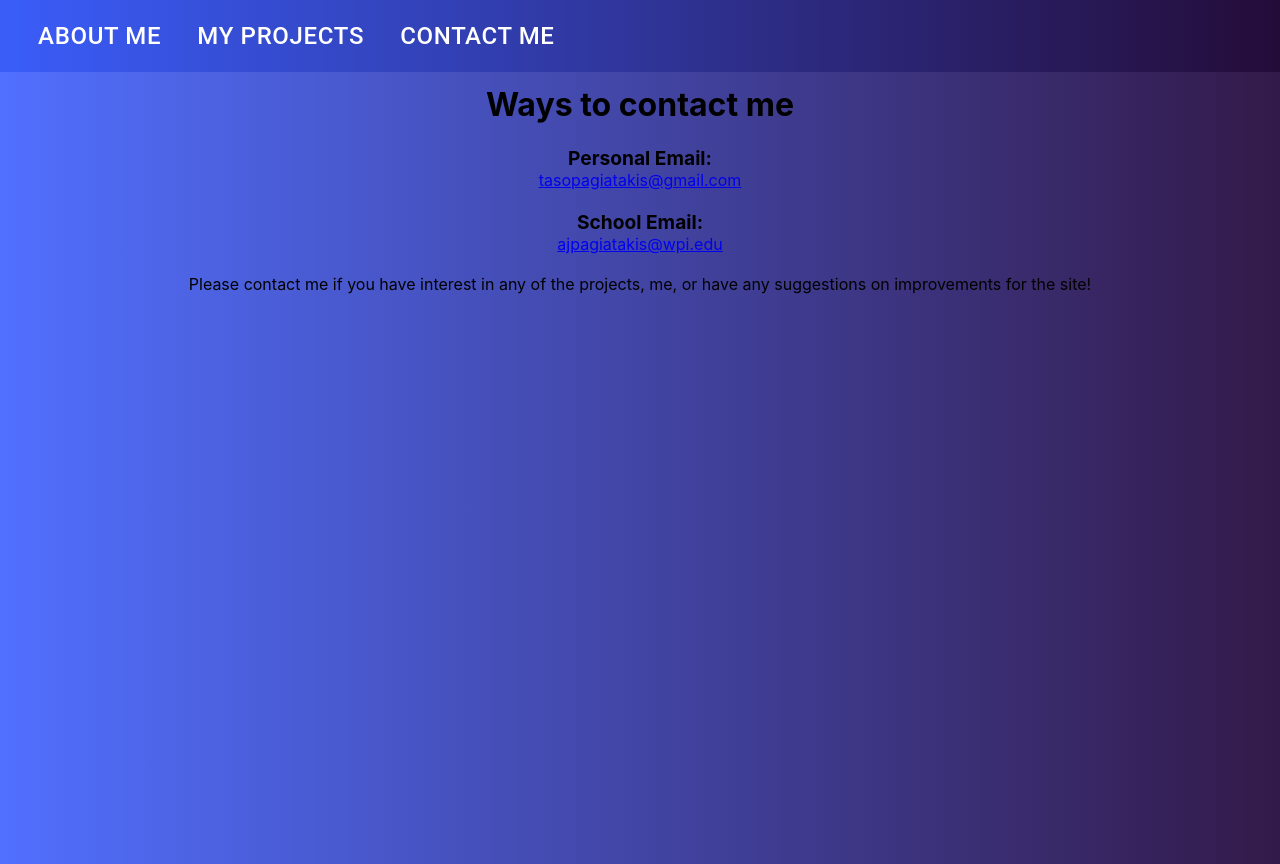
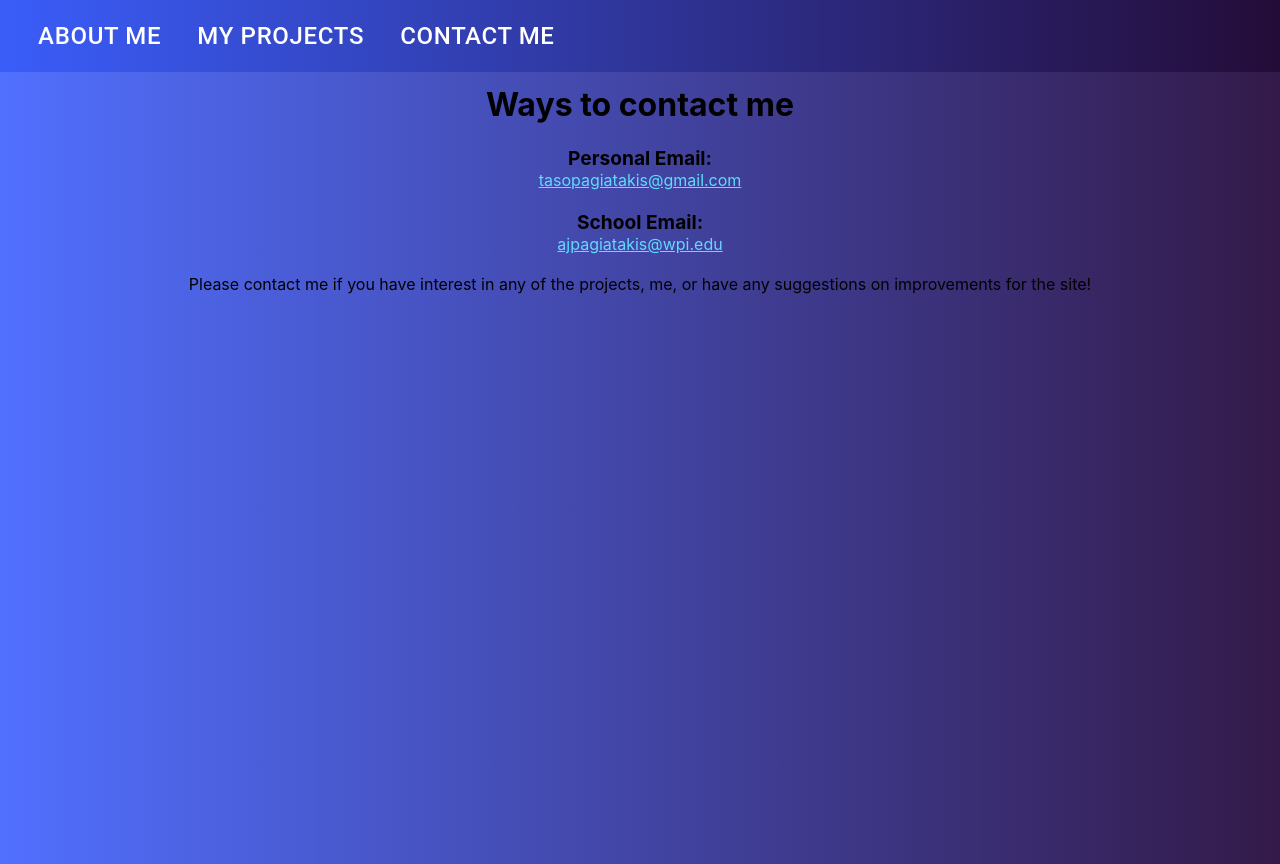
Before and after one commit to tp218/PersonalWebsite, a React (Create React App) app: page /#/contact in a window 1280 px wide. Built offline with nearby package versions, Linux system fonts and the light colour scheme.

Commit message:
Fixed one last problem

```diff
--- a/src/App.css
+++ b/src/App.css
@@ -142,3 +142,8 @@
 .contact-text{
   padding-bottom: 20px;
 }
+
+/* Styling for the mailto links */
+.mail-to{
+  color:#61dafb;
+}
--- a/src/ContactMe.js
+++ b/src/ContactMe.js
@@ -16,7 +16,7 @@ function ContactMe(){
                     Personal Email:
                 </div>
 
-                <a href="mailto:tasopagiatakis@gmail.com?body=My custom mail body">
+                <a href="mailto:tasopagiatakis@gmail.com?body=My custom mail body" className='mail-to'>
                     tasopagiatakis@gmail.com
                 </a>
             </div>
@@ -27,7 +27,7 @@ function ContactMe(){
                     School Email:
                 </div>
 
-                <a href="mailto:ajpagiatakis@wpi.edu?body= ">
+                <a href="mailto:ajpagiatakis@wpi.edu?body= " className='mail-to'>
                 ajpagiatakis@wpi.edu
                 </a>
             </div>
```
Also changed, not shown: package.json (+10 -1 lines), 1 other file (tests, documents, lock files or other folders).
